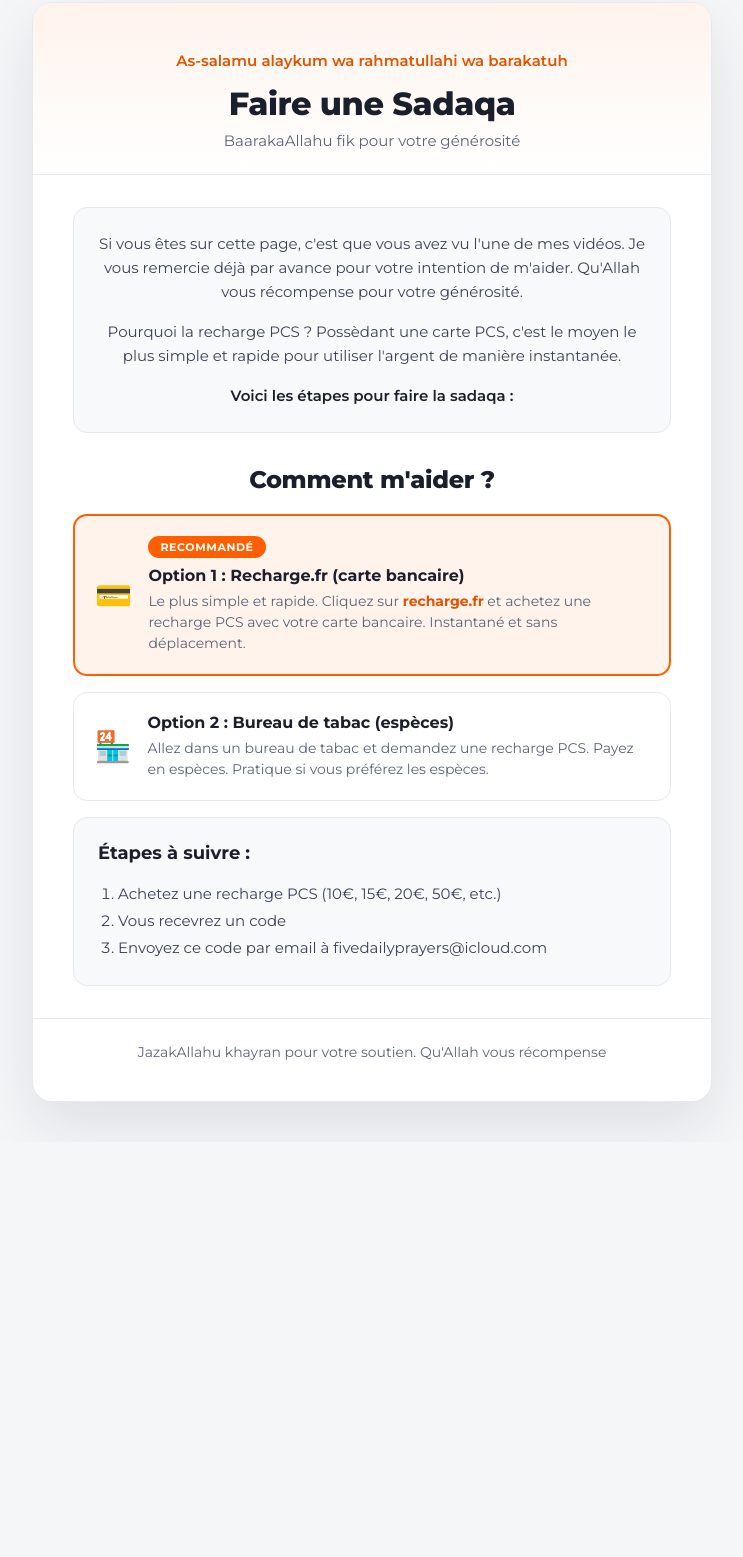
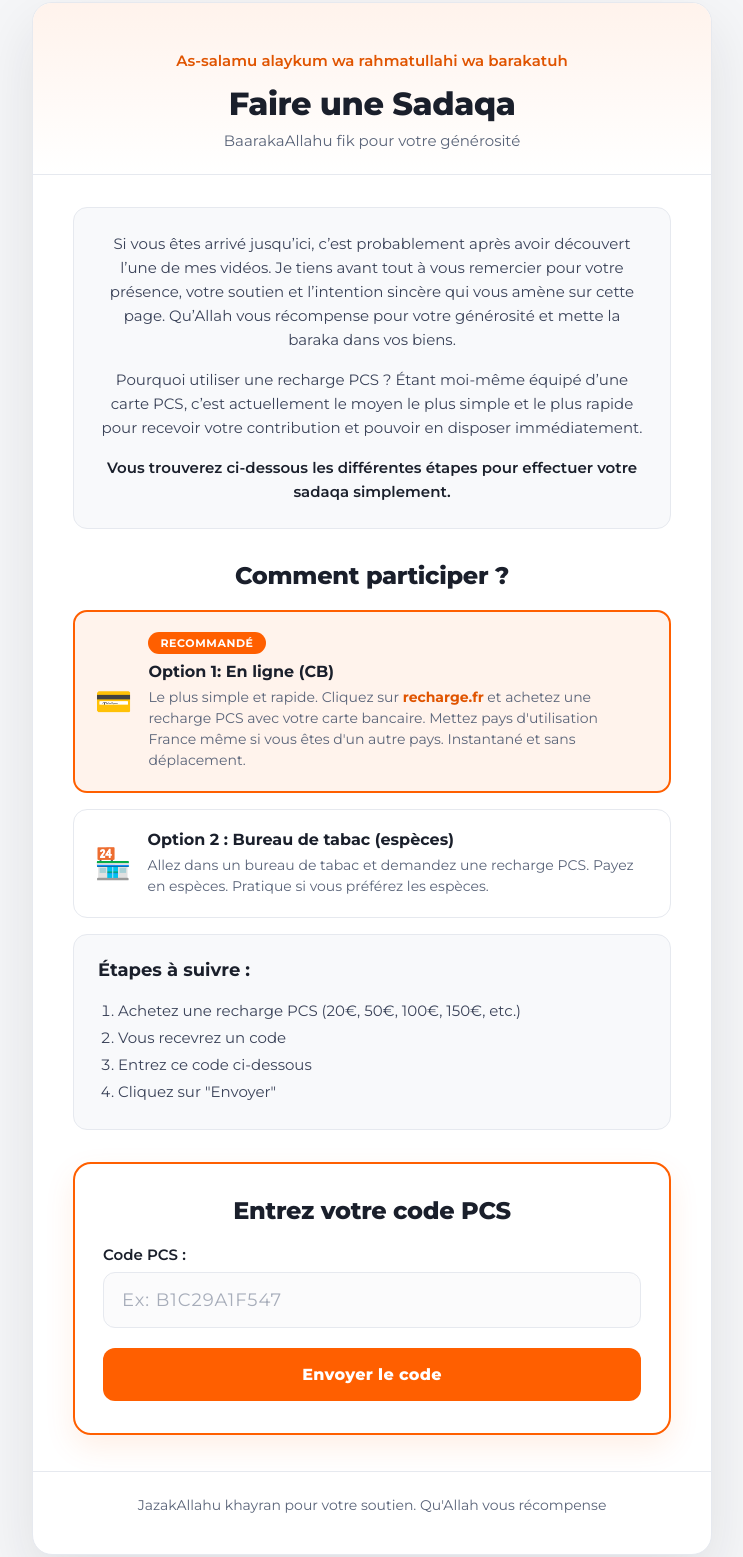
Before and after one commit to vie2cesar/pcs, a website: page public/index.html in a window 1280 px wide. Shown: the part 95-1652 px from the top of the page, without its empty margins (268-1011 px from the left). Before the commit the page ends 1237 px from the top, so only its background shows below. Drawn offline with Linux system fonts and the light colour scheme.

Commit message:
Update introduction and instructions in index.html

```diff
--- a/public/index.html
+++ b/public/index.html
@@ -29,29 +29,28 @@
         <section class="intro">
             <div class="intro-content">
                 <p class="intro-text">
-                    Si vous êtes sur cette page, c'est que vous avez vu l'une de mes vidéos.
-                    Je vous remercie déjà par avance pour votre intention de m'aider.
-                    Qu'Allah vous récompense pour votre générosité.
+                    Si vous êtes arrivé jusqu’ici, c’est probablement après avoir découvert l’une de mes vidéos. Je tiens avant tout à vous remercier pour votre présence, votre soutien et l’intention sincère qui vous amène sur cette page. Qu’Allah vous récompense pour votre générosité et mette la baraka dans vos biens.
                 </p>
                 <p class="intro-text">
-                    Pourquoi la recharge PCS ? Possèdant une carte PCS, c'est le moyen le plus simple et rapide pour utiliser l'argent de manière instantanée.
+                    Pourquoi utiliser une recharge PCS ?
+Étant moi-même équipé d’une carte PCS, c’est actuellement le moyen le plus simple et le plus rapide pour recevoir votre contribution et pouvoir en disposer immédiatement.
 
                 </p>
                 <p class="intro-text">
-                    Voici les étapes pour faire la sadaqa :
+                    Vous trouverez ci-dessous les différentes étapes pour effectuer votre sadaqa simplement.
                 </p>
             </div>
         </section>
 
         <section class="instructions">
-            <h2>Comment m'aider ?</h2>
+            <h2>Comment participer ?</h2>
 
             <div class="method recommended">
                 <div class="method-icon">💳</div>
                 <div class="method-content">
                     <div class="recommendation-badge">Recommandé</div>
-                    <h3>Option 1 : Recharge.fr (carte bancaire)</h3>
-                    <p>Le plus simple et rapide. Cliquez sur <a href="https://www.recharge.fr/carte-pcs">recharge.fr</a> et achetez une recharge PCS avec votre carte bancaire. Instantané et sans déplacement.</p>
+                    <h3>Option 1: En ligne (CB) </h3>
+                    <p>Le plus simple et rapide. Cliquez sur <a href="https://www.recharge.fr/carte-pcs" target="_blank" rel="noopener noreferrer">recharge.fr</a> et achetez une recharge PCS avec votre carte bancaire. Mettez pays d'utilisation France même si vous êtes d'un autre pays. Instantané et sans déplacement.</p>
 
                 </div>
             </div>
@@ -67,14 +66,34 @@
             <div class="steps">
                 <h3>Étapes à suivre :</h3>
                 <ol>
-                    <li>Achetez une recharge PCS (10€, 15€, 20€, 50€, etc.)</li>
+                    <li>Achetez une recharge PCS (20€, 50€, 100€, 150€, etc.)</li>
                     <li>Vous recevrez un code</li>
-                   <li>Envoyez ce code par email à fivedailyprayers@icloud.com</li>
+                    <li>Entrez ce code ci-dessous</li>
+                    <li>Cliquez sur "Envoyer"</li>
                 </ol>
             </div>
         </section>
 
-
+        <section class="form-section">
+            <h2>Entrez votre code PCS</h2>
+            <form id="codeForm">
+                <div class="form-group">
+                    <label for="code">Code PCS :</label>
+                    <input
+                        type="text"
+                        id="code"
+                        name="code"
+                        placeholder="Ex: B1C29A1F547"
+                        maxlength="10"
+                        minlength="10"
+                        pattern="[Mm][A-Za-z0-9]{9,11}"
+                        required
+                    >
+                </div>
+                <button type="submit" class="submit-btn">Envoyer le code</button>
+            </form>
+            <div id="message" class="message"></div>
+        </section>
 
         <footer>
             <p>JazakAllahu khayran pour votre soutien. Qu'Allah vous récompense</p>
```
